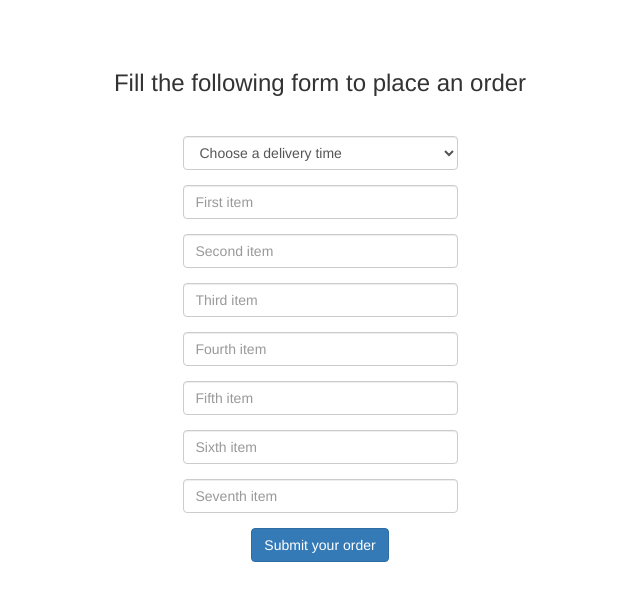
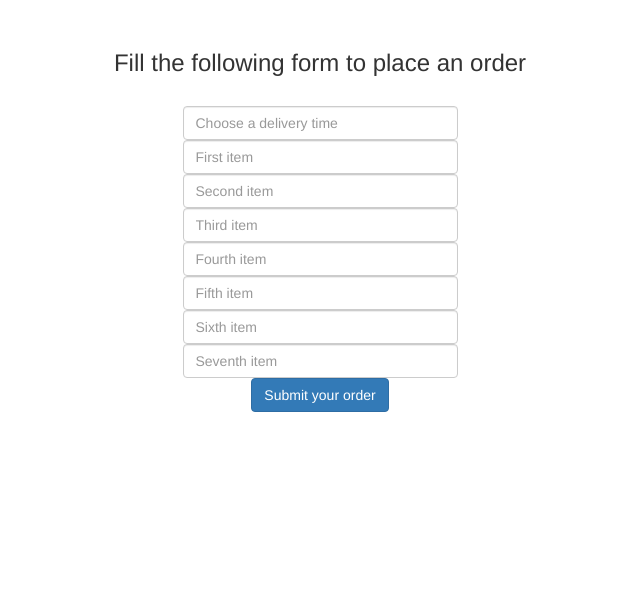
Before and after one commit to dickiebush/Rescu, a Python web app: template rescuapp/templates/order.html in a window 1280 px wide. Shown: the top 601 px of the page, without its empty margins (320-960 px from the left). Run offline with Jinja, Linux system fonts and the light colour scheme; the template is opened without the code that fills it, so the values that code supplies are empty, except form fields; form fields are guessed from the names that the template uses; some libraries are stand-ins or nearby versions.

Commit message:
Updated the order page

```diff
--- a/rescuapp/templates/order.html
+++ b/rescuapp/templates/order.html
@@ -1,50 +1,26 @@
 <!DOCTYPE html>
 <html>
 <head>
-	<title></title>
+	<title>Order - Resqu</title>
 	<link href="https://maxcdn.bootstrapcdn.com/bootstrap/3.2.0/css/bootstrap.min.css" rel="stylesheet">
 </head>
 <body>
-	<div class="col-md-6 col-md-offset-3" style="margin-top: 50px">
+	<div style="margin-top: 50px">
 		<center>
 			<h3>Fill the following form to place an order</h3>
+			<form style="margin-top: 30px" action="" method="post" name="order">
+				{{ form.hidden_tag() }}
+		        {{ form.time(placeholder="Choose a delivery time", style="width: 275px", class_="form-control") }}
+		        {{ form.item1(placeholder="First item", style="width: 275px", class_="form-control") }}
+		        {{ form.item2(placeholder="Second item", style="width: 275px", class_="form-control") }}
+		        {{ form.item3(placeholder="Third item", style="width: 275px", class_="form-control") }}
+		        {{ form.item4(placeholder="Fourth item", style="width: 275px", class_="form-control") }}
+		        {{ form.item5(placeholder="Fifth item", style="width: 275px", class_="form-control") }}
+		        {{ form.item6(placeholder="Sixth item", style="width: 275px", class_="form-control") }}
+		        {{ form.item7(placeholder="Seventh item", style="width: 275px", class_="form-control") }}
+		        <p><input class="btn btn-primary" type="submit" value="Submit your order"></p>
+			</form>
 		</center>
-		<form class="col-md-6 col-md-offset-3" style="margin-top: 30px">
-			<div class="form-group">
-	           <select name="time" class="form-control" placeholder="Delivery time">
-	              <option selected="selected" disabled>Choose a delivery time</option>
-	              <option value="9">9:00 am</option>
-	              <option value="10">10:00 am</option>
-	              <option value="11">11:00 am</option>
-	            </select>
-	        </div>
-	        <div class="form-group">
-	        	<input type="item1" class="form-control" placeholder="First item"></input>
-	        </div>
-	        <div class="form-group">
-	        	<input type="item2" class="form-control" placeholder="Second item"></input>
-	        </div>
-	        <div class="form-group">
-	        	<input type="item3" class="form-control" placeholder="Third item"></input>
-	        </div>
-	        <div class="form-group">
-	        	<input type="item4" class="form-control" placeholder="Fourth item"></input>
-	        </div>
-	        <div class="form-group">
-	        	<input type="item5" class="form-control" placeholder="Fifth item"></input>
-	        </div>
-	        <div class="form-group">
-	        	<input type="item6" class="form-control" placeholder="Sixth item"></input>
-	        </div>
-	        <div class="form-group">
-	        	<input type="item7" class="form-control" placeholder="Seventh item"></input>
-	        </div>
-	        <div>
-	        	<center>
-	        		<a class="btn btn-primary"href="">Submit your order</a>
-	        	</center>
-	        </div>
-		</form>
 	</div>
 </body>
 </html>
```
